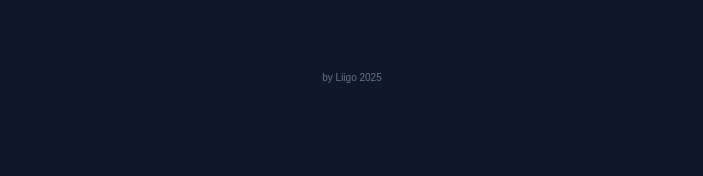
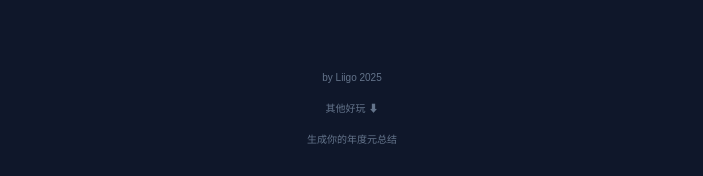
Before and after one commit to liigoQi/textmastree, a React (Vite) app: page / in a window 1280 px wide. Shown: the part 1259-1435 px from the top of the page, without its empty margins (288-991 px from the left). Before the commit the page ends 1376 px from the top, so only its background shows below. Built offline with nearby package versions, Linux system fonts and the light colour scheme; a web font is replaced by a local one.

Commit message:
更新页脚链接

```diff
--- a/App.tsx
+++ b/App.tsx
@@ -94,12 +94,21 @@ const App: React.FC = () => {
       </main>
 
       {/* 页脚 */}
-      <footer className="mt-12 pb-8 flex justify-center">
+      <footer className="mt-12 pb-8 flex flex-col items-center gap-4">
         <a
           href="mailto:liiigo@outlook.com"
           className="pixel-font text-[10px] text-slate-500 hover:text-green-400 transition-colors cursor-pointer"
         >
           by Liigo 2025
+        </a>
+        <a rel="noopener noreferrer" className="pixel-font text-[10px] text-slate-500">其他好玩 ⬇</a>
+        <a
+          href="https://mosaiclife.skylarksings.cn"
+          target="_blank"
+          rel="noopener noreferrer"
+          className="pixel-font text-[10px] text-slate-500 hover:text-green-400 transition-colors cursor-pointer"
+        >
+          生成你的年度元总结
         </a>
       </footer>
 
```
